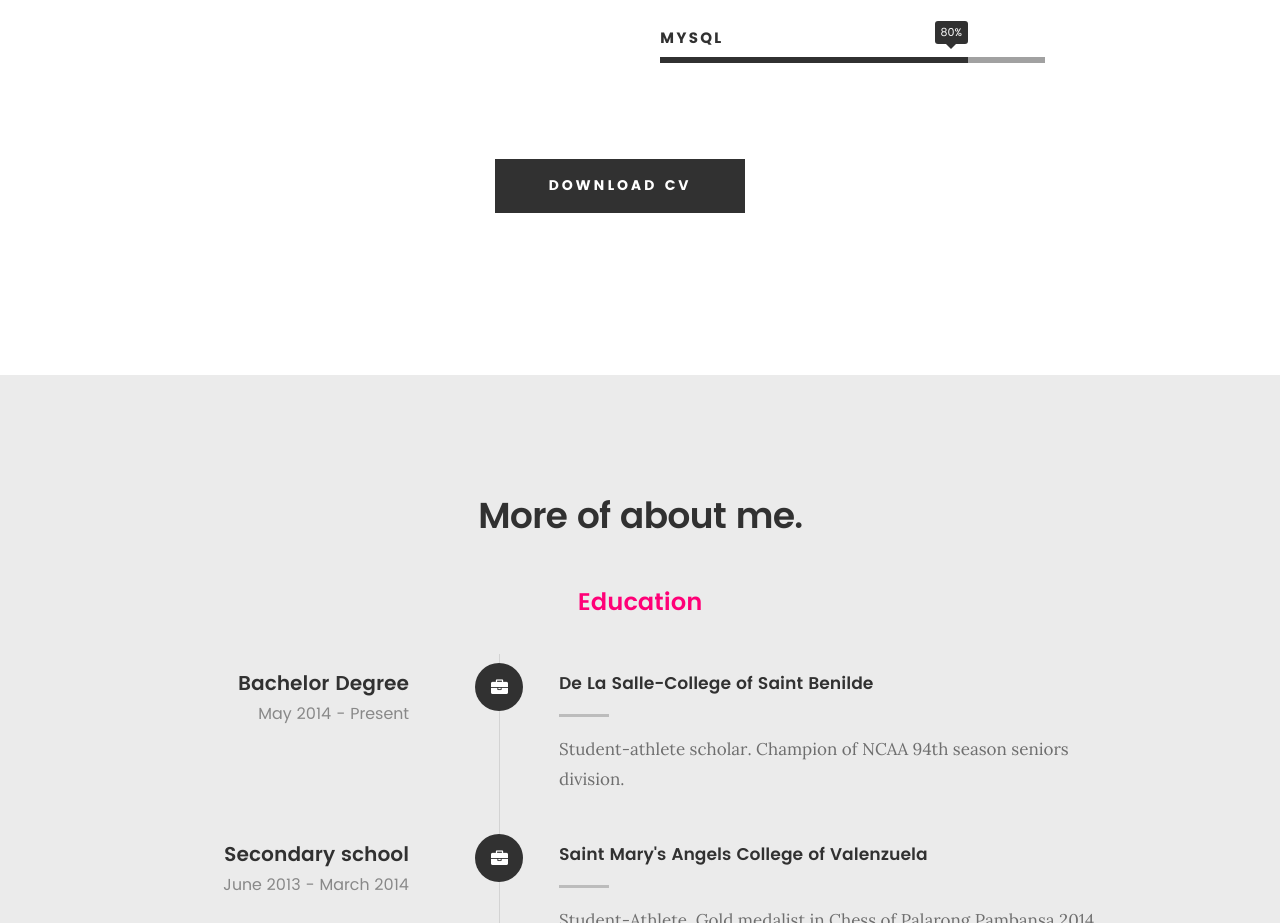
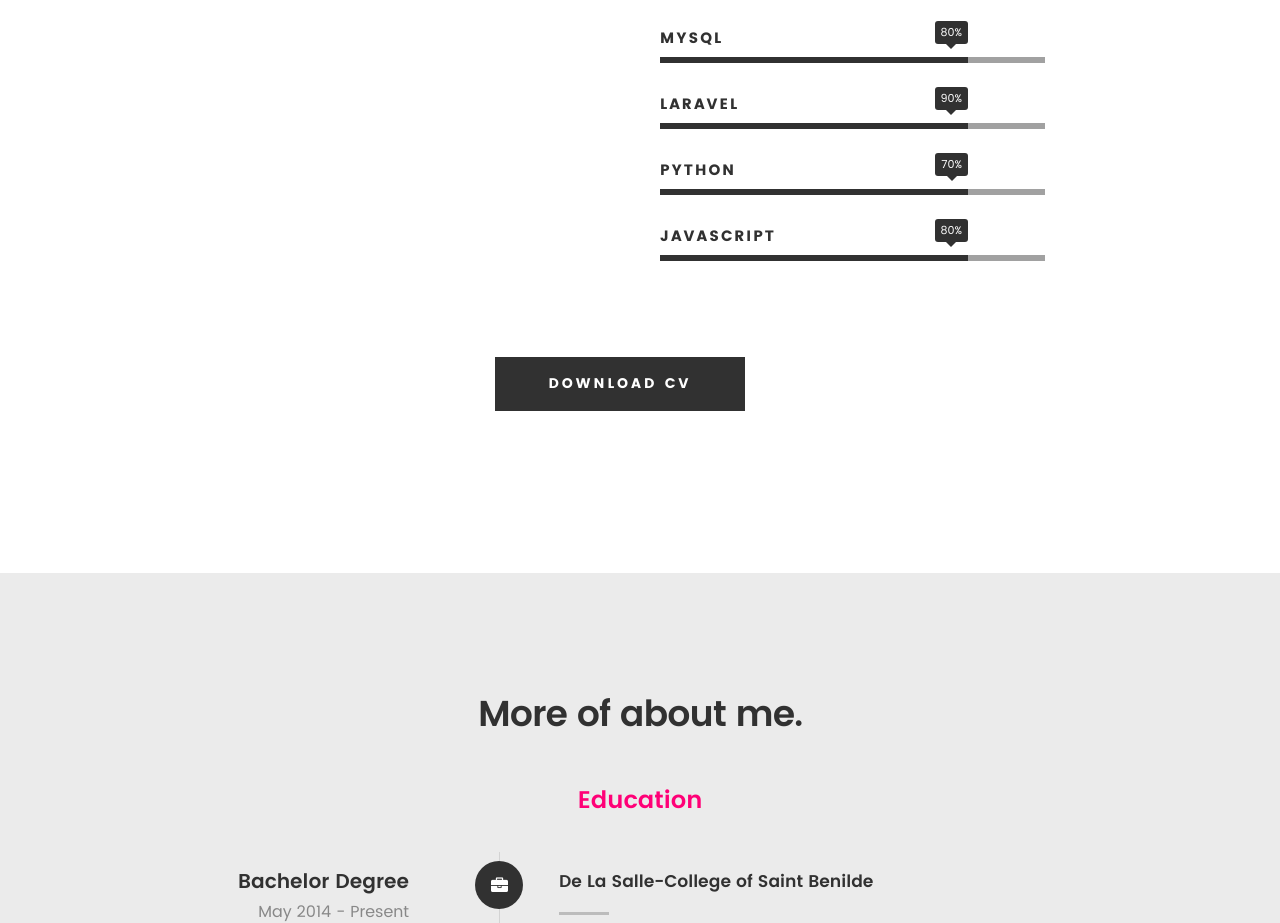
Before and after one commit to iopas02/iopas02, a plain HTML site: page index.html in a window 1280 px wide. Shown: the part 1688-2611 px from the top of the page. Drawn offline with Linux system fonts and the light colour scheme; files whose address does not match are found by name.

Commit message:
Update index.html
updated skills

```diff
--- a/index.html
+++ b/index.html
@@ -169,6 +169,18 @@
 				   <li>
 				   	<div class="progress percent80"><span>80%</span></div>
 				   	<strong>Mysql</strong>
+				   </li>
+				   <li>
+				   	<div class="progress percent80"><span>90%</span></div>
+				   	<strong>Laravel</strong>
+				   </li>
+				   <li>
+					<div class="progress percent80"><span>70%</span></div>
+					<strong>Python</strong>
+				   </li>
+				   <li>
+					<div class="progress percent80"><span>80%</span></div>
+					<strong>Javascript</strong>
 				   </li>
 
 				</ul> <!-- /skill-bars -->
```
